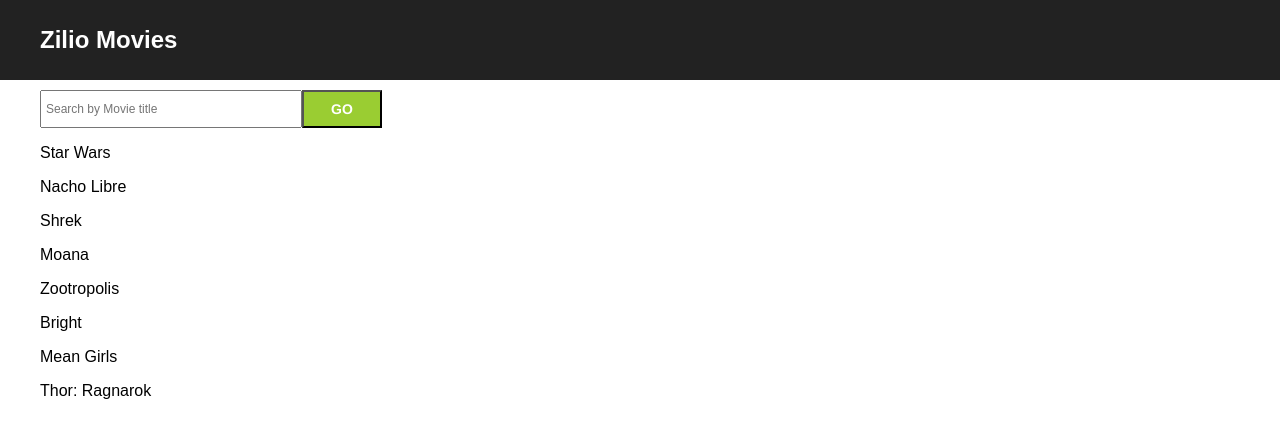
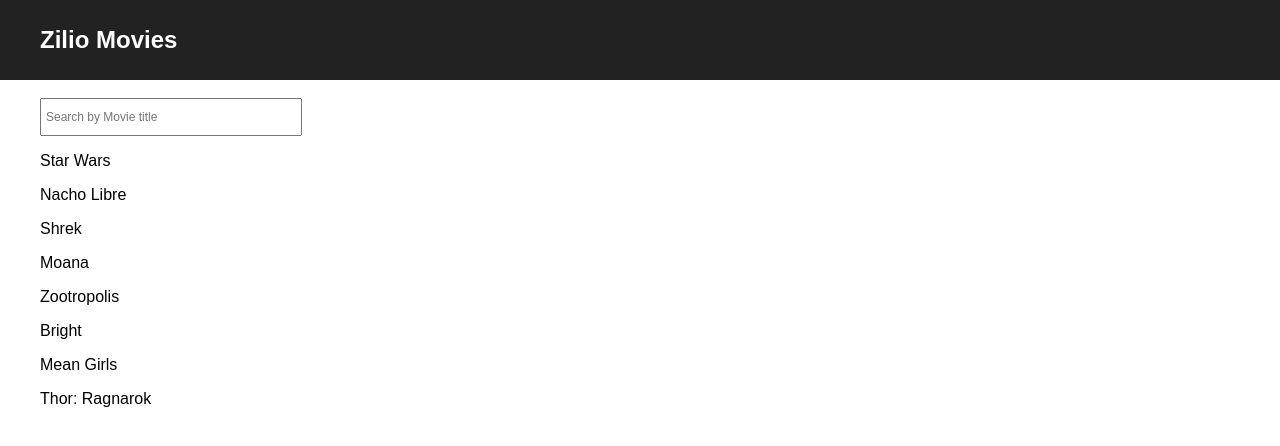
Before and after one commit to fcatania/movie-list-practice, a React (Create React App) app: page / in a window 1280 px wide. Shown: the top 446 px of the page. Built offline with nearby package versions, Linux system fonts and the light colour scheme.

Commit message:
Removed Search button.

```diff
--- a/src/components/SearchBar.css
+++ b/src/components/SearchBar.css
@@ -1,22 +1,12 @@
 .SearchBar {
   display: flex;
+  padding-top: 8px;
 }
 
 .Search-input {
-  display: inline-block;
   font-size: 12px;
   width: 250px;
   height: 26px;
   padding: 4px;
   outline: none;
 }
-
-.Search-button {
-  width: 80px;
-  background-color: yellowgreen;
-  font-family: 'Franklin Gothic Medium', 'Arial Narrow', Arial, sans-serif;
-  font-weight: bold;
-  font-size: 14px;
-  color: white;
-  outline: none;
-}
--- a/src/components/SearchBar.js
+++ b/src/components/SearchBar.js
@@ -6,7 +6,6 @@
     return (
       <span className="SearchBar">
         <input className="Search-input" type="text" placeholder="Search by Movie title" onChange={this.props.onInputChange}/>
-        <button className="Search-button" onClick={this.props.searchHandler}>GO</button>
       </span>
     );
   }
```
